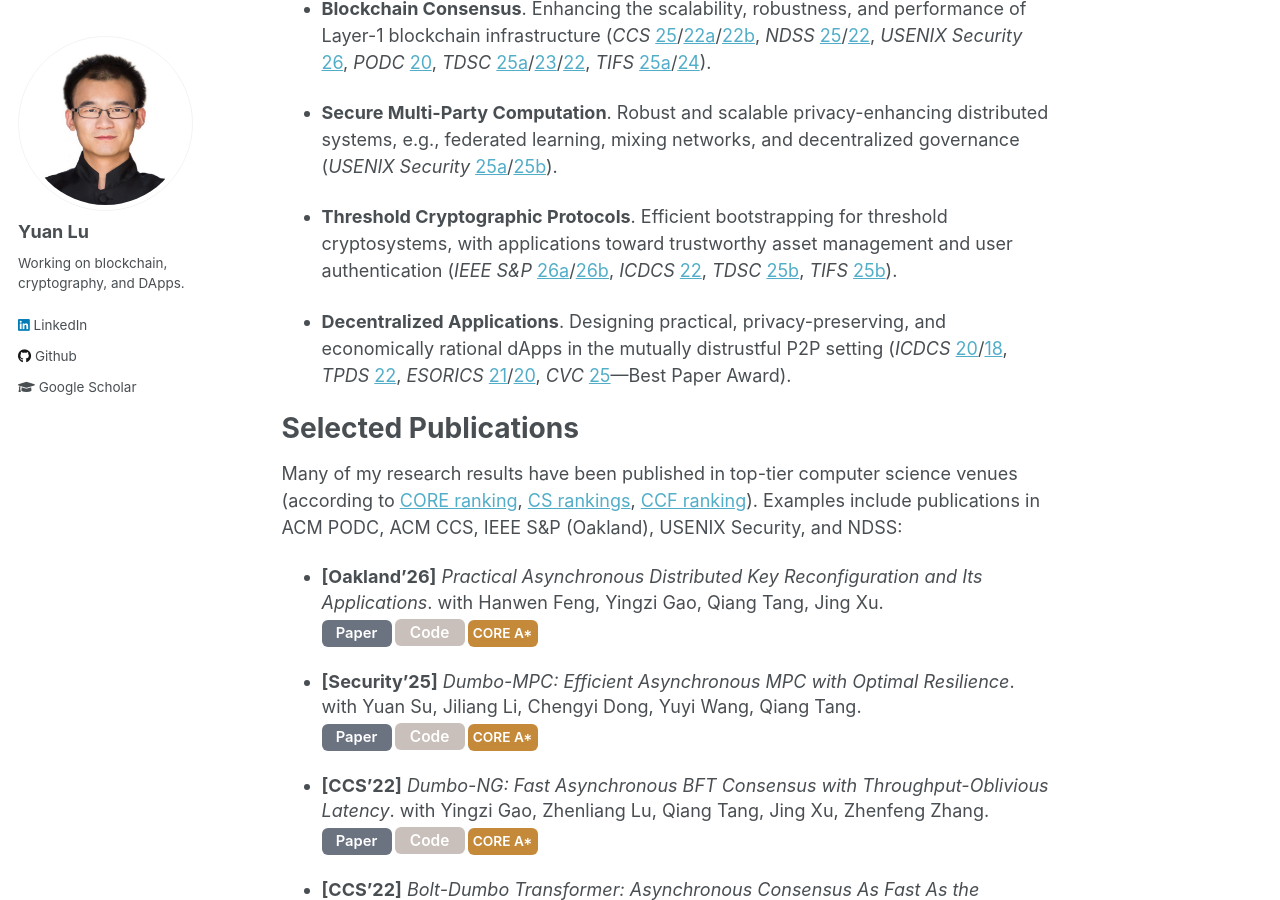
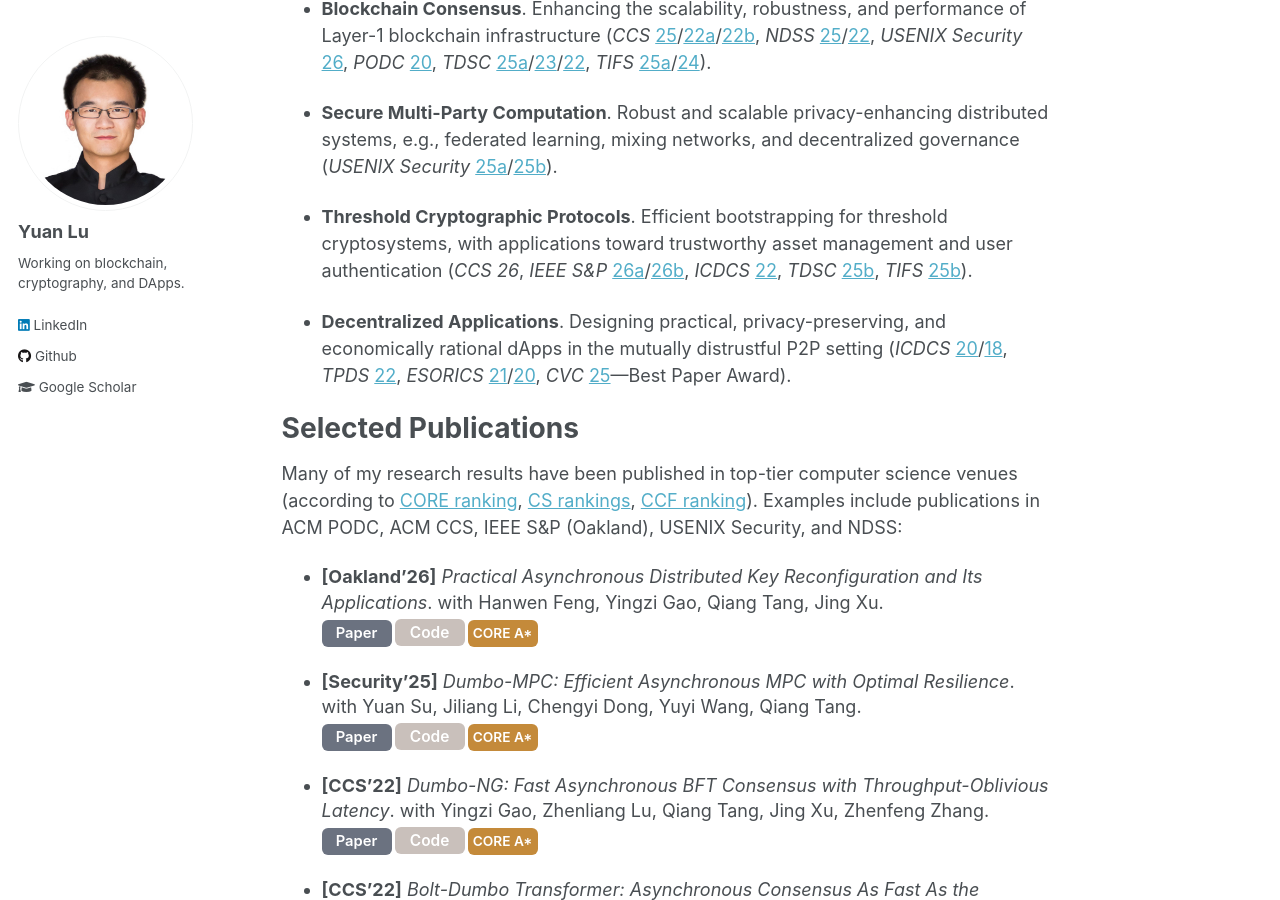
Before and after one commit to yylluu/yylluu.github.io, a Jekyll site: the page built from _pages/about.md, in a window 1280 px wide and 900 px high, scrolled down 461 px. Built offline with Jekyll 4.4.1, drawn with Linux system fonts in a browser that asks for light colours.

Commit message:
Update about.md

```diff
--- a/_pages/about.md
+++ b/_pages/about.md
@@ -18,7 +18,7 @@
 
 - **Secure Multi-Party Computation**. Robust and scalable privacy-enhancing distributed systems, e.g., federated learning, mixing networks, and decentralized governance (*USENIX Security* [25a](https://www.usenix.org/conference/usenixsecurity25/presentation/su-yuan)/[25b](https://www.usenix.org/conference/usenixsecurity25/presentation/liu-yizhong)).
 
-- **Threshold Cryptographic Protocols**. Efficient bootstrapping for threshold cryptosystems, with applications toward trustworthy asset management and user authentication (*IEEE S&P* [26a](https://eprint.iacr.org/2025/149)/[26b](https://eprint.iacr.org/2025/1516), *ICDCS* [22](https://ieeexplore.ieee.org/abstract/document/9912190), *TDSC* [25b](https://ieeexplore.ieee.org/abstract/document/10807394), *TIFS* [25b](https://ieeexplore.ieee.org/abstract/document/11153573)).
+- **Threshold Cryptographic Protocols**. Efficient bootstrapping for threshold cryptosystems, with applications toward trustworthy asset management and user authentication (*CCS 26*, *IEEE S&P* [26a](https://eprint.iacr.org/2025/149)/[26b](https://eprint.iacr.org/2025/1516), *ICDCS* [22](https://ieeexplore.ieee.org/abstract/document/9912190), *TDSC* [25b](https://ieeexplore.ieee.org/abstract/document/10807394), *TIFS* [25b](https://ieeexplore.ieee.org/abstract/document/11153573)).
 
 - **Decentralized Applications**. Designing practical, privacy-preserving, and economically rational dApps in the mutually distrustful P2P setting (*ICDCS* [20](https://ieeexplore.ieee.org/abstract/document/9355719)/[18](https://ieeexplore.ieee.org/abstract/document/8416350), *TPDS* [22](https://ieeexplore.ieee.org/abstract/document/9929262), *ESORICS* [21](https://link.springer.com/chapter/10.1007/978-3-030-88418-5_17)/[20](https://link.springer.com/chapter/10.1007/978-3-030-59013-0_35), *CVC* [25](https://ieeexplore.ieee.org/abstract/document/11068849)—Best Paper Award).
 
```
